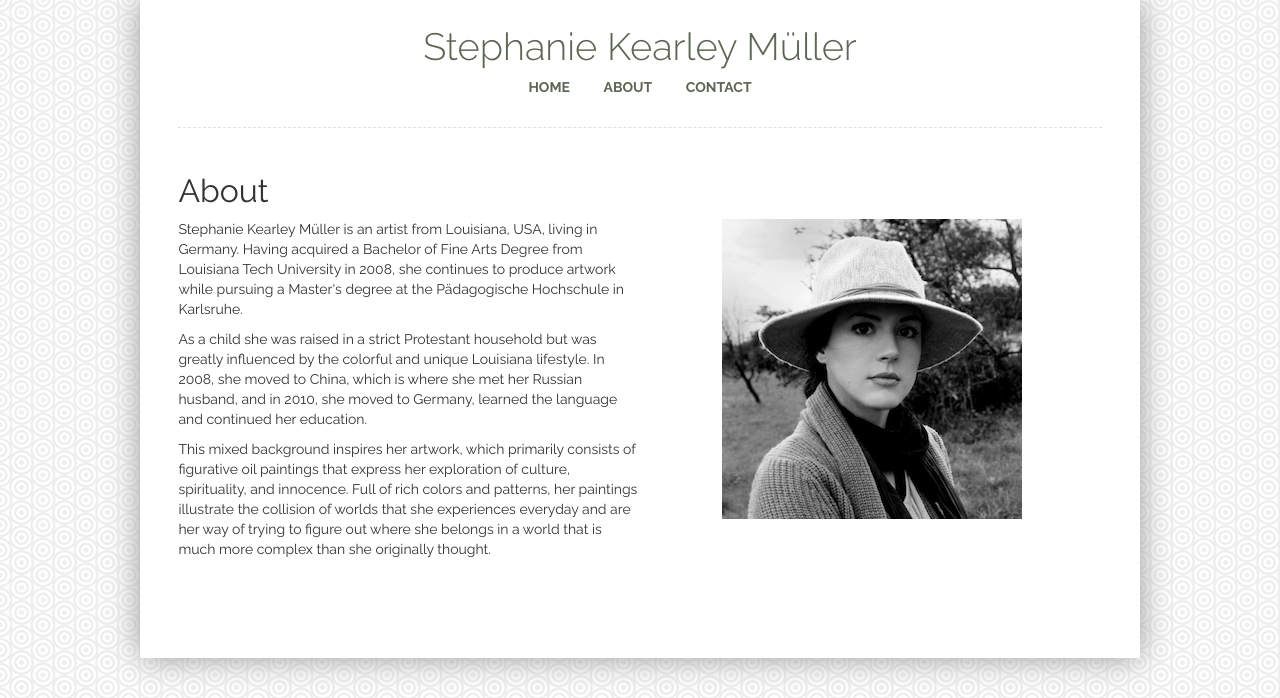
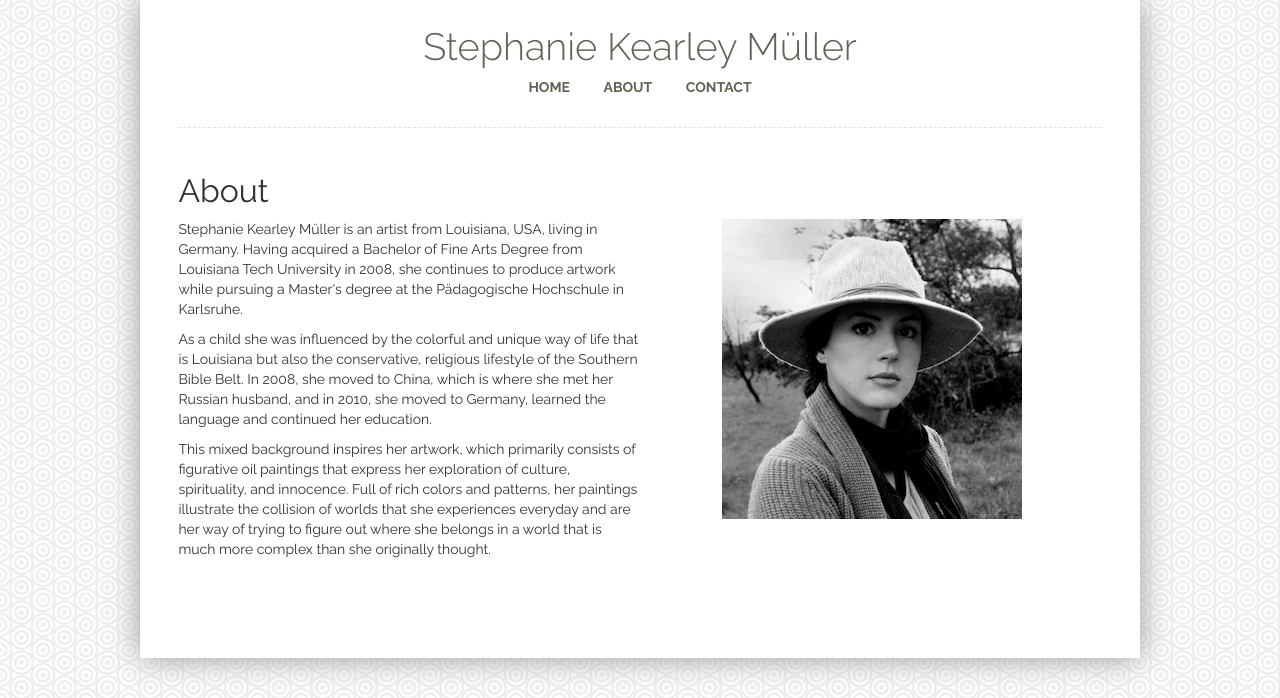
Before and after one commit to peterbe/django-stephanie, a Django app: page /about/ in a window 1280 px wide. Shown: the top 698 px of the page. Run offline with Django 3.2, Linux system fonts and the light colour scheme; parts of the project's set-up code (start-up, migrations or seed data) failed here and were passed over; some libraries are stand-ins or nearby versions.

Commit message:
new about text

```diff
--- a/stephanie/main/templates/main/about.html
+++ b/stephanie/main/templates/main/about.html
@@ -22,9 +22,10 @@ Karlsruhe.
 </p>
 
 <p>
-As a child she was raised in a strict Protestant household but was
-greatly influenced by the colorful and unique Louisiana lifestyle. In
-2008, she moved to China, which is where she met her Russian husband,
+As a child she was influenced by the colorful and unique way of life
+that is Louisiana but also the conservative, religious lifestyle of
+the Southern Bible Belt.
+In 2008, she moved to China, which is where she met her Russian husband,
 and in 2010, she moved to Germany, learned the language and continued
 her education.
 </p>
```
